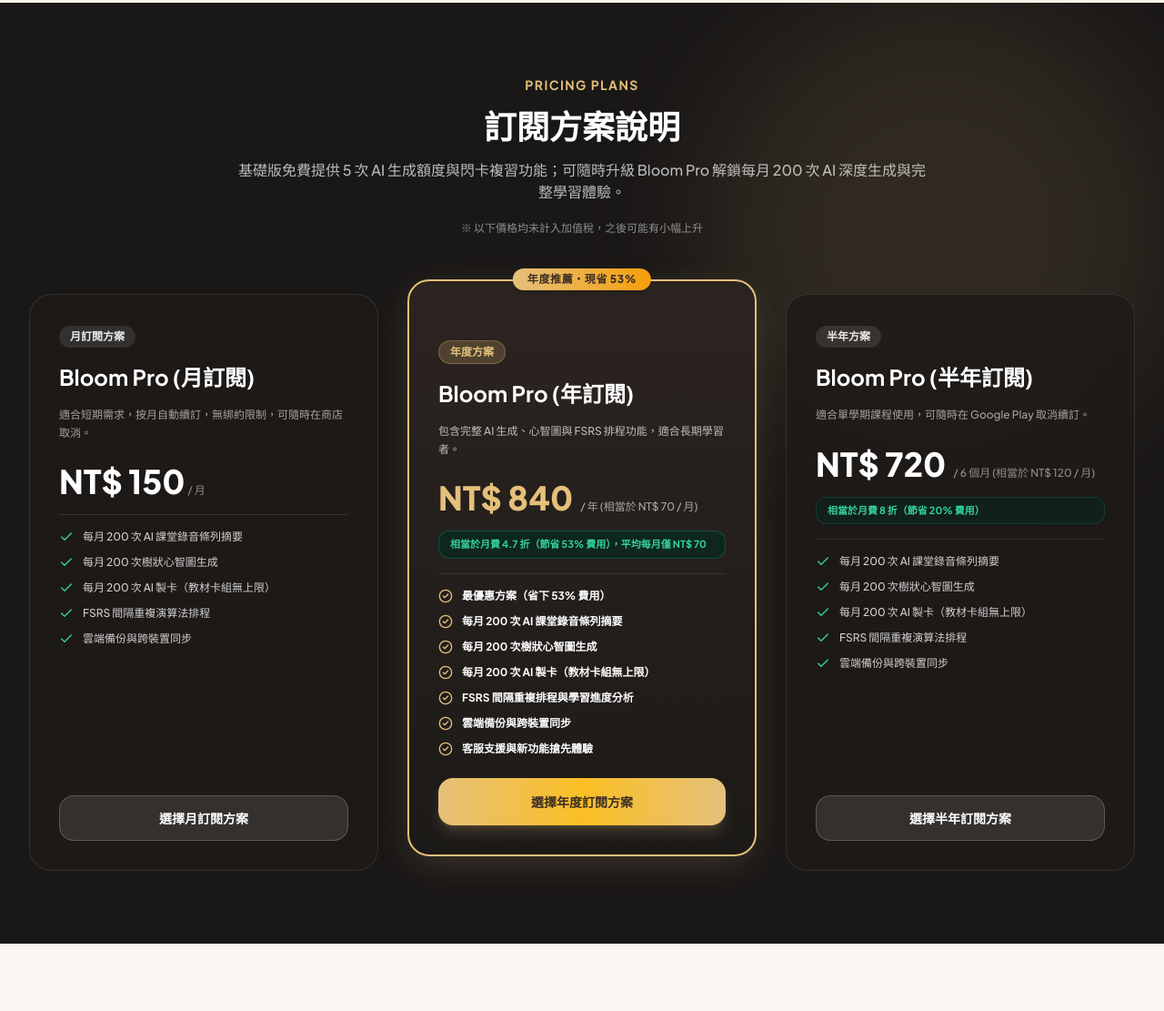
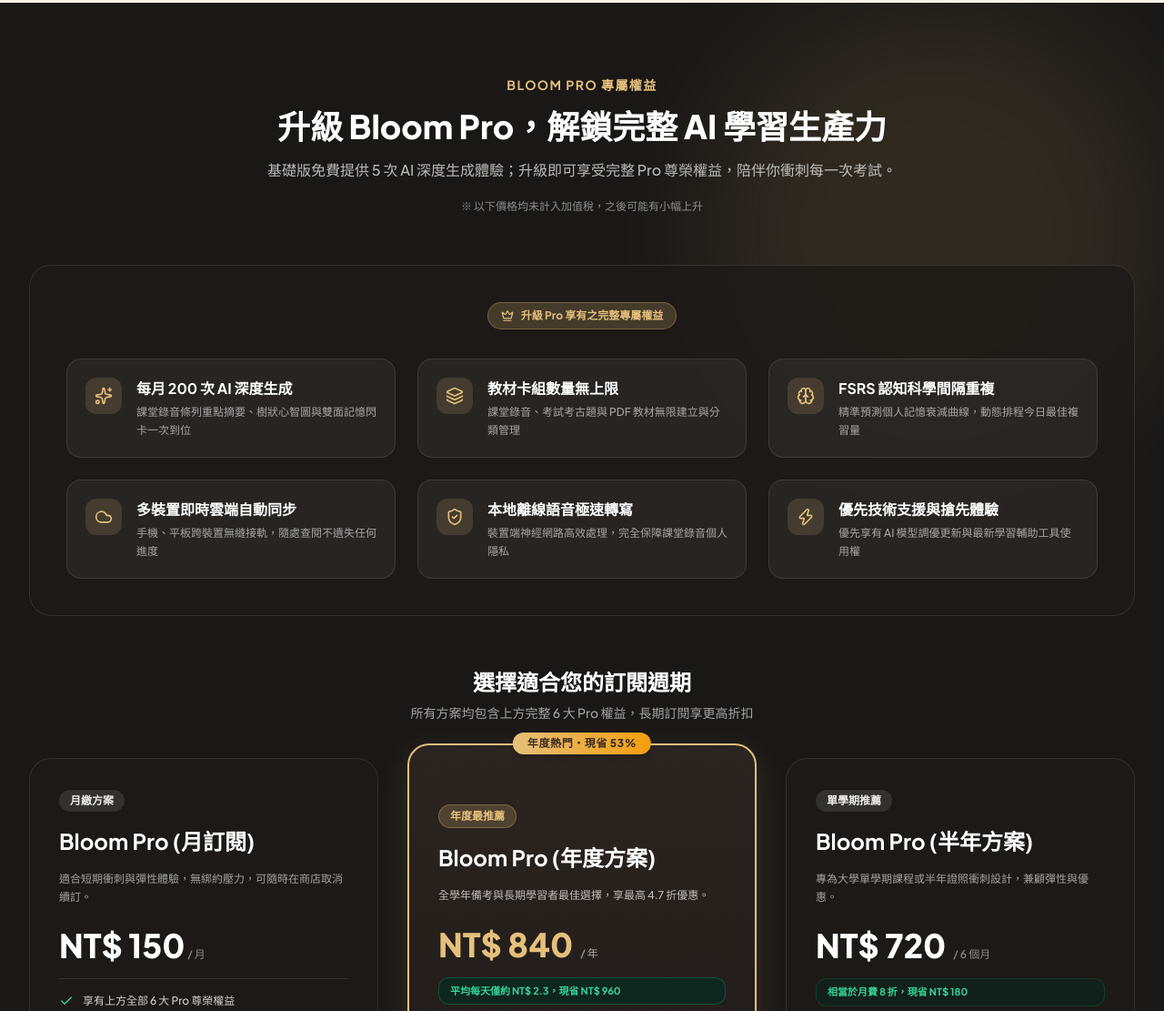
Before and after one commit to syllogism-studio/syllogism-studio.github.io, a plain HTML site: page index.html in a window 1280 px wide. Shown: the part 2703-3814 px from the top of the page at 91% size. Drawn offline with nearby package versions, Linux system fonts and the light colour scheme.

Commit message:
feat: 重構定價方案為兩段式設計（Pro 完整權益網格 + 週期方案費用比較）

```diff
--- a/index.html
+++ b/index.html
@@ -536,21 +536,94 @@
     <div class="absolute top-0 right-0 w-[500px] h-[500px] bg-autumn-gold/10 rounded-full blur-3xl pointer-events-none"></div>
 
     <div class="max-w-7xl mx-auto px-4 sm:px-6 lg:px-8 relative z-10">
-      <div class="text-center max-w-3xl mx-auto space-y-4 mb-16">
-        <h2 class="text-xs sm:text-sm font-bold tracking-widest text-autumn-gold uppercase">Pricing Plans</h2>
-        <h3 class="text-2xl sm:text-4xl font-extrabold text-white">訂閱方案說明</h3>
-        <p class="text-white/70 text-sm sm:text-base">基礎版免費提供 5 次 AI 生成額度與閃卡複習功能；可隨時升級 Bloom Pro 解鎖每月 200 次 AI 深度生成與完整學習體驗。</p>
+      <div class="text-center max-w-3xl mx-auto space-y-4 mb-14">
+        <h2 class="text-xs sm:text-sm font-bold tracking-widest text-autumn-gold uppercase">Bloom Pro 專屬權益</h2>
+        <h3 class="text-2xl sm:text-4xl font-extrabold text-white">升級 Bloom Pro，解鎖完整 AI 學習生產力</h3>
+        <p class="text-white/70 text-sm sm:text-base">基礎版免費提供 5 次 AI 深度生成體驗；升級即可享受完整 Pro 尊榮權益，陪伴你衝刺每一次考試。</p>
 
         <p class="text-xs text-white/50 pt-1">※ 以下價格均未計入加值稅，之後可能有小幅上升</p>
+      </div>
+
+      <!-- 第一段：Bloom Pro 完整功能亮點網格 -->
+      <div class="glass-card-dark rounded-3xl p-6 sm:p-10 border border-white/10 mb-14">
+        <div class="text-center mb-8">
+          <span class="inline-flex items-center space-x-2 bg-autumn-gold/20 text-autumn-gold text-xs font-bold px-3.5 py-1.5 rounded-full border border-autumn-gold/30">
+            <i data-lucide="crown" class="w-3.5 h-3.5"></i>
+            <span>升級 Pro 享有之完整專屬權益</span>
+          </span>
+        </div>
+        <div class="grid grid-cols-1 md:grid-cols-2 lg:grid-cols-3 gap-6">
+
+          <div class="bg-white/5 hover:bg-white/10 p-5 rounded-2xl border border-white/10 transition-all flex items-start space-x-4">
+            <div class="p-2.5 rounded-xl bg-autumn-gold/15 text-autumn-gold shrink-0">
+              <i data-lucide="sparkles" class="w-5 h-5"></i>
+            </div>
+            <div class="space-y-1">
+              <h4 class="font-bold text-white text-sm sm:text-base">每月 200 次 AI 深度生成</h4>
+              <p class="text-white/60 text-xs leading-relaxed">課堂錄音條列重點摘要、樹狀心智圖與雙面記憶閃卡一次到位</p>
+            </div>
+          </div>
+          <div class="bg-white/5 hover:bg-white/10 p-5 rounded-2xl border border-white/10 transition-all flex items-start space-x-4">
+            <div class="p-2.5 rounded-xl bg-autumn-gold/15 text-autumn-gold shrink-0">
+              <i data-lucide="layers" class="w-5 h-5"></i>
+            </div>
+            <div class="space-y-1">
+              <h4 class="font-bold text-white text-sm sm:text-base">教材卡組數量無上限</h4>
+              <p class="text-white/60 text-xs leading-relaxed">課堂錄音、考試考古題與 PDF 教材無限建立與分類管理</p>
+            </div>
+          </div>
+          <div class="bg-white/5 hover:bg-white/10 p-5 rounded-2xl border border-white/10 transition-all flex items-start space-x-4">
+            <div class="p-2.5 rounded-xl bg-autumn-gold/15 text-autumn-gold shrink-0">
+              <i data-lucide="brain" class="w-5 h-5"></i>
+            </div>
+            <div class="space-y-1">
+              <h4 class="font-bold text-white text-sm sm:text-base">FSRS 認知科學間隔重複</h4>
+              <p class="text-white/60 text-xs leading-relaxed">精準預測個人記憶衰減曲線，動態排程今日最佳複習量</p>
+            </div>
+          </div>
+          <div class="bg-white/5 hover:bg-white/10 p-5 rounded-2xl border border-white/10 transition-all flex items-start space-x-4">
+            <div class="p-2.5 rounded-xl bg-autumn-gold/15 text-autumn-gold shrink-0">
+              <i data-lucide="cloud" class="w-5 h-5"></i>
+            </div>
+            <div class="space-y-1">
+              <h4 class="font-bold text-white text-sm sm:text-base">多裝置即時雲端自動同步</h4>
+              <p class="text-white/60 text-xs leading-relaxed">手機、平板跨裝置無縫接軌，隨處查閱不遺失任何進度</p>
+            </div>
+          </div>
+          <div class="bg-white/5 hover:bg-white/10 p-5 rounded-2xl border border-white/10 transition-all flex items-start space-x-4">
+            <div class="p-2.5 rounded-xl bg-autumn-gold/15 text-autumn-gold shrink-0">
+              <i data-lucide="shield-check" class="w-5 h-5"></i>
+            </div>
+            <div class="space-y-1">
+              <h4 class="font-bold text-white text-sm sm:text-base">本地離線語音極速轉寫</h4>
+              <p class="text-white/60 text-xs leading-relaxed">裝置端神經網路高效處理，完全保障課堂錄音個人隱私</p>
+            </div>
+          </div>
+          <div class="bg-white/5 hover:bg-white/10 p-5 rounded-2xl border border-white/10 transition-all flex items-start space-x-4">
+            <div class="p-2.5 rounded-xl bg-autumn-gold/15 text-autumn-gold shrink-0">
+              <i data-lucide="zap" class="w-5 h-5"></i>
+            </div>
+            <div class="space-y-1">
+              <h4 class="font-bold text-white text-sm sm:text-base">優先技術支援與搶先體驗</h4>
+              <p class="text-white/60 text-xs leading-relaxed">優先享有 AI 模型調優更新與最新學習輔助工具使用權</p>
+            </div>
+          </div>
+        </div>
+      </div>
+
+      <!-- 第二段：選擇訂閱週期 -->
+      <div class="text-center max-w-xl mx-auto space-y-2 mb-10">
+        <h4 class="text-xl sm:text-2xl font-bold text-white">選擇適合您的訂閱週期</h4>
+        <p class="text-white/60 text-xs sm:text-sm">所有方案均包含上方完整 6 大 Pro 權益，長期訂閱享更高折扣</p>
       </div>
 
       <div class="grid grid-cols-1 lg:grid-cols-3 gap-8 items-stretch">
         <!-- Monthly Plan -->
         <div class="glass-card-dark rounded-3xl p-8 flex flex-col justify-between border border-white/10 space-y-6">
           <div class="space-y-4">
-            <div class="inline-block bg-white/10 text-white/90 text-xs font-bold px-3 py-1 rounded-full">月訂閱方案</div>
+            <div class="inline-block bg-white/10 text-white/90 text-xs font-bold px-3 py-1 rounded-full">月繳方案</div>
             <h4 class="text-2xl font-bold text-white">Bloom Pro (月訂閱)</h4>
-            <p class="text-white/60 text-xs leading-relaxed">適合短期需求，按月自動續訂，無綁約限制，可隨時在商店取消。</p>
+            <p class="text-white/60 text-xs leading-relaxed">適合短期衝刺與彈性體驗，無綁約壓力，可隨時在商店取消續訂。</p>
             <div class="pt-2">
               <span class="text-4xl font-black text-white">NT$ 150</span>
               <span class="text-white/50 text-xs">/ 月</span>
@@ -558,24 +631,16 @@
             <ul class="space-y-3 pt-4 border-t border-white/10 text-xs text-white/80">
 
               <li class="flex items-center space-x-2.5">
-                <i data-lucide="check" class="w-4 h-4 text-emerald-400"></i>
-                <span>每月 200 次 AI 課堂錄音條列摘要</span>
+                <i data-lucide="check" class="w-4 h-4 text-emerald-400 shrink-0"></i>
+                <span>享有上方全部 6 大 Pro 尊榮權益</span>
               </li>
               <li class="flex items-center space-x-2.5">
-                <i data-lucide="check" class="w-4 h-4 text-emerald-400"></i>
-                <span>每月 200 次樹狀心智圖生成</span>
+                <i data-lucide="check" class="w-4 h-4 text-emerald-400 shrink-0"></i>
+                <span>按月彈性扣款，無綁約壓力</span>
               </li>
               <li class="flex items-center space-x-2.5">
-                <i data-lucide="check" class="w-4 h-4 text-emerald-400"></i>
-                <span>每月 200 次 AI 製卡（教材卡組無上限）</span>
-              </li>
-              <li class="flex items-center space-x-2.5">
-                <i data-lucide="check" class="w-4 h-4 text-emerald-400"></i>
-                <span>FSRS 間隔重複演算法排程</span>
-              </li>
-              <li class="flex items-center space-x-2.5">
-                <i data-lucide="check" class="w-4 h-4 text-emerald-400"></i>
-                <span>雲端備份與跨裝置同步</span>
+                <i data-lucide="check" class="w-4 h-4 text-emerald-400 shrink-0"></i>
+                <span>適合考前 1 個月快速衝刺</span>
               </li>
             </ul>
           </div>
@@ -587,97 +652,77 @@
         <!-- Featured Annual Plan -->
         <div class="relative bg-gradient-to-b from-[#2C2420] to-[#1C1A18] rounded-3xl p-8 flex flex-col justify-between border-2 border-autumn-gold glow-gold space-y-6 transform lg:-translate-y-4">
           <div class="absolute -top-3.5 left-1/2 -translate-x-1/2 bg-gradient-to-r from-autumn-gold to-amber-500 text-maple-900 text-xs font-black px-4 py-1 rounded-full shadow-md uppercase tracking-wider">
-            年度推薦・現省 53%
+            年度熱門・現省 53%
           </div>
           <div class="space-y-4 pt-2">
             <div class="inline-block bg-autumn-gold/20 text-autumn-gold text-xs font-bold px-3 py-1 rounded-full border border-autumn-gold/30">
-              年度方案
+              年度最推薦
             </div>
-            <h4 class="text-2xl font-bold text-white">Bloom Pro (年訂閱)</h4>
-            <p class="text-white/70 text-xs leading-relaxed">包含完整 AI 生成、心智圖與 FSRS 排程功能，適合長期學習者。</p>
+            <h4 class="text-2xl font-bold text-white">Bloom Pro (年度方案)</h4>
+            <p class="text-white/70 text-xs leading-relaxed">全學年備考與長期學習者最佳選擇，享最高 4.7 折優惠。</p>
             <div class="pt-2 flex items-baseline space-x-2">
               <span class="text-4xl font-black text-autumn-gold">NT$ 840</span>
-              <span class="text-white/60 text-xs">/ 年 (相當於 NT$ 70 / 月)</span>
+              <span class="text-white/60 text-xs">/ 年</span>
             </div>
             <div class="text-[11px] text-emerald-400 font-bold bg-emerald-950/60 border border-emerald-500/30 px-3 py-1.5 rounded-xl">
-              相當於月費 4.7 折（節省 53% 費用），平均每月僅 NT$ 70
+              平均每天僅約 NT$ 2.3，現省 NT$ 960
             </div>
             <ul class="space-y-3 pt-4 border-t border-white/10 text-xs text-white/90">
 
               <li class="flex items-center space-x-2.5">
-                <i data-lucide="check-circle-2" class="w-4 h-4 text-autumn-gold"></i>
+                <i data-lucide="check-circle-2" class="w-4 h-4 text-autumn-gold shrink-0"></i>
+                <span class="font-bold text-white">享有上方全部 6 大 Pro 尊榮權益</span>
+              </li>
+              <li class="flex items-center space-x-2.5">
+                <i data-lucide="check-circle-2" class="w-4 h-4 text-autumn-gold shrink-0"></i>
                 <span class="font-bold text-white">最優惠方案（省下 53% 費用）</span>
               </li>
               <li class="flex items-center space-x-2.5">
-                <i data-lucide="check-circle-2" class="w-4 h-4 text-autumn-gold"></i>
-                <span class="font-bold text-white">每月 200 次 AI 課堂錄音條列摘要</span>
+                <i data-lucide="check-circle-2" class="w-4 h-4 text-autumn-gold shrink-0"></i>
+                <span class="font-bold text-white">平均每天僅 NT$ 2.3</span>
               </li>
               <li class="flex items-center space-x-2.5">
-                <i data-lucide="check-circle-2" class="w-4 h-4 text-autumn-gold"></i>
-                <span class="font-bold text-white">每月 200 次樹狀心智圖生成</span>
-              </li>
-              <li class="flex items-center space-x-2.5">
-                <i data-lucide="check-circle-2" class="w-4 h-4 text-autumn-gold"></i>
-                <span class="font-bold text-white">每月 200 次 AI 製卡（教材卡組無上限）</span>
-              </li>
-              <li class="flex items-center space-x-2.5">
-                <i data-lucide="check-circle-2" class="w-4 h-4 text-autumn-gold"></i>
-                <span class="font-bold text-white">FSRS 間隔重複排程與學習進度分析</span>
-              </li>
-              <li class="flex items-center space-x-2.5">
-                <i data-lucide="check-circle-2" class="w-4 h-4 text-autumn-gold"></i>
-                <span class="font-bold text-white">雲端備份與跨裝置同步</span>
-              </li>
-              <li class="flex items-center space-x-2.5">
-                <i data-lucide="check-circle-2" class="w-4 h-4 text-autumn-gold"></i>
-                <span class="font-bold text-white">客服支援與新功能搶先體驗</span>
+                <i data-lucide="check-circle-2" class="w-4 h-4 text-autumn-gold shrink-0"></i>
+                <span class="font-bold text-white">全年無痛備考，陪伴每一次大考</span>
               </li>
             </ul>
           </div>
           <a href="https://play.google.com/store/apps/details?id=tw.summerflowersstudio.flashleaf" target="_blank" rel="noopener noreferrer" class="w-full text-center bg-gradient-to-r from-autumn-gold via-amber-400 to-autumn-gold text-maple-900 font-extrabold py-4 rounded-2xl shadow-lg shadow-autumn-gold/20 transition-all hover:scale-[1.02] text-sm">
-            選擇年度訂閱方案
+            以 4.7 折解鎖年度方案
           </a>
         </div>
 
         <!-- Half-Year Plan -->
         <div class="glass-card-dark rounded-3xl p-8 flex flex-col justify-between border border-white/10 space-y-6">
           <div class="space-y-4">
-            <div class="inline-block bg-white/10 text-white/90 text-xs font-bold px-3 py-1 rounded-full">半年方案</div>
-            <h4 class="text-2xl font-bold text-white">Bloom Pro (半年訂閱)</h4>
-            <p class="text-white/60 text-xs leading-relaxed">適合單學期課程使用，可隨時在 Google Play 取消續訂。</p>
+            <div class="inline-block bg-white/10 text-white/90 text-xs font-bold px-3 py-1 rounded-full">單學期推薦</div>
+            <h4 class="text-2xl font-bold text-white">Bloom Pro (半年方案)</h4>
+            <p class="text-white/60 text-xs leading-relaxed">專為大學單學期課程或半年證照衝刺設計，兼顧彈性與優惠。</p>
             <div class="pt-2 flex items-baseline space-x-2">
               <span class="text-4xl font-black text-white">NT$ 720</span>
-              <span class="text-white/50 text-xs">/ 6 個月 (相當於 NT$ 120 / 月)</span>
+              <span class="text-white/50 text-xs">/ 6 個月</span>
             </div>
             <div class="text-[11px] text-emerald-400 font-bold bg-emerald-950/40 border border-emerald-500/20 px-3 py-1.5 rounded-xl">
-              相當於月費 8 折（節省 20% 費用）
+              相當於月費 8 折，現省 NT$ 180
             </div>
             <ul class="space-y-3 pt-4 border-t border-white/10 text-xs text-white/80">
 
               <li class="flex items-center space-x-2.5">
-                <i data-lucide="check" class="w-4 h-4 text-emerald-400"></i>
-                <span>每月 200 次 AI 課堂錄音條列摘要</span>
+                <i data-lucide="check" class="w-4 h-4 text-emerald-400 shrink-0"></i>
+                <span>享有上方全部 6 大 Pro 尊榮權益</span>
               </li>
               <li class="flex items-center space-x-2.5">
-                <i data-lucide="check" class="w-4 h-4 text-emerald-400"></i>
-                <span>每月 200 次樹狀心智圖生成</span>
+                <i data-lucide="check" class="w-4 h-4 text-emerald-400 shrink-0"></i>
+                <span>現省 20% 費用</span>
               </li>
               <li class="flex items-center space-x-2.5">
-                <i data-lucide="check" class="w-4 h-4 text-emerald-400"></i>
-                <span>每月 200 次 AI 製卡（教材卡組無上限）</span>
-              </li>
-              <li class="flex items-center space-x-2.5">
-                <i data-lucide="check" class="w-4 h-4 text-emerald-400"></i>
-                <span>FSRS 間隔重複演算法排程</span>
-              </li>
-              <li class="flex items-center space-x-2.5">
-                <i data-lucide="check" class="w-4 h-4 text-emerald-400"></i>
-                <span>雲端備份與跨裝置同步</span>
+                <i data-lucide="check" class="w-4 h-4 text-emerald-400 shrink-0"></i>
+                <span>適合大學單學期課堂學習</span>
               </li>
             </ul>
           </div>
           <a href="https://play.google.com/store/apps/details?id=tw.summerflowersstudio.flashleaf" target="_blank" rel="noopener noreferrer" class="w-full text-center bg-white/10 hover:bg-white/20 text-white font-bold py-3.5 rounded-2xl transition-all text-sm border border-white/20">
-            選擇半年訂閱方案
+            選擇半年方案
           </a>
         </div>
       </div>
```
